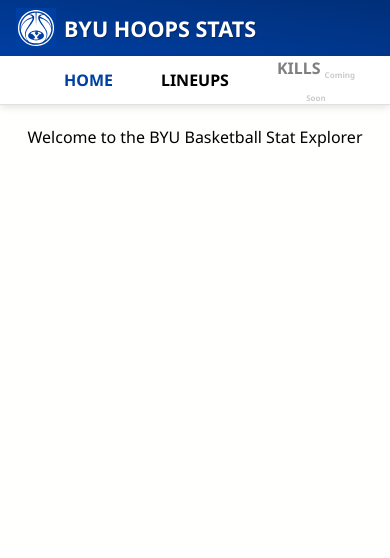
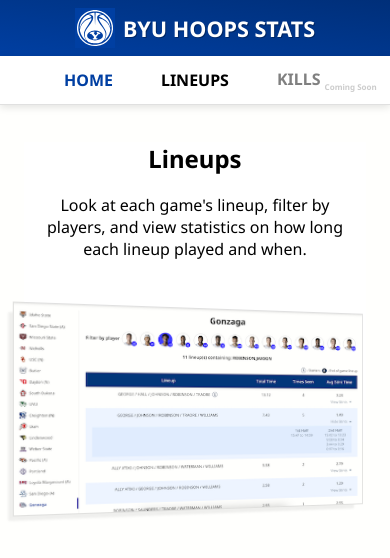
Before and after one commit to cvhooper22/hoopsKills, a React (Create React App) app in the folder stat_explorer/: page / in a window 390 px wide. Shown: the top 558 px of the page. Built offline with nearby package versions, Linux system fonts and the light colour scheme.

Commit message:
basic responsiveness and home page

```diff
--- a/stat_explorer/src/components/GameSelector/GameSelector.css
+++ b/stat_explorer/src/components/GameSelector/GameSelector.css
@@ -10,6 +10,7 @@
   padding-left: var(--l);
   padding-right: var(--l);
   border-right: 4px solid transparent;
+  flex-shrink: 0;
 }
 
 .game-row.game-row--selected {
--- a/stat_explorer/src/components/PlayerFilters/PlayerFilters.js
+++ b/stat_explorer/src/components/PlayerFilters/PlayerFilters.js
@@ -22,8 +22,8 @@
   // }, {selected: [], unselected: []});
   // const displayPlayers = [...selected, ...unselected];
   return (
-    <div className="flex-center">
-      <h4>Filter by player</h4>
+    <div className="player-filter flex-center">
+      <h4 className="player-filter__title">Filter by player</h4>
       <div className="player-filters">
         {players.map((p) => {
           const firstName = p.split(",")[1];
--- a/stat_explorer/src/index.css
+++ b/stat_explorer/src/index.css
@@ -1,6 +1,7 @@
 @import "styles/layout.css";
 @import "styles/typography.css";
 @import "styles/common.css";
+@import "styles/mobile.css";
 
 body {
   margin: 0;
--- a/stat_explorer/src/styles/common.css
+++ b/stat_explorer/src/styles/common.css
@@ -9,4 +9,5 @@
   display: inline-block;
   border: 1px solid var(--navy-blue);
   text-align: center;
+  flex-shrink: 0;
 }
--- /dev/null
+++ b/stat_explorer/src/styles/mobile.css
@@ -0,0 +1,86 @@
+@media screen and (max-width: 700px) {
+  header {
+    justify-content: center;
+  }
+
+  nav.nav {
+    overflow-x: scroll;
+  }
+
+  nav.nav li{
+    flex-shrink: 0;
+  }
+
+  .feature-area {
+    flex-direction: column-reverse;
+  }
+
+  div.home-lineups {
+    margin-left: auto;
+    margin-right:auto;
+    margin-bottom: 3rem;
+  }
+
+  .home-image {
+    margin: auto;
+  }
+
+  div.lineups {
+    flex-direction: column;
+    padding-top: var(--s);
+    padding-right: 0;
+  }
+
+  .games.flex-c.scroll {
+    flex-direction: row;
+    height: auto;
+    width: 100%;
+    overflow-x: scroll;
+  }
+
+  div.game-row.game-row--selected {
+    border-bottom: 4px solid var(--royal-blue);
+    border-right-color: transparent;
+    border-left: 4px solid transparent;
+  }
+
+  .lineups h1.lineup-game-label {
+    margin-top: var(--m);
+    margin-bottom: var(--m);
+  }
+
+  h4.lineups__totals {
+    margin-top: var(--m);
+    margin-bottom: var(--m);
+  }
+
+  .lineup-table .lineup-table__legend {
+    text-align: center;
+  }
+
+  .player-filter__title {
+    margin-top: 0;
+    margin-bottom: var(--s);
+    font-weight: normal;
+  }
+
+  div.player-filters {
+    flex-wrap: nowrap;
+    height: 60px;
+    width: 100%;
+    overflow-x: scroll;
+  }
+
+  div.player-filter.flex-center {
+    flex-direction: column;
+  }
+
+  div.lineups-content.pr-l {
+    padding-right: 0;
+  }
+
+  div.lr--lineup {
+    flex: 3 1;
+    padding-left: var(--s);
+  }
+}
--- /dev/null
+++ b/stat_explorer/src/views/Home/Home.css
@@ -0,0 +1,20 @@
+.feature-area {
+  display: flex;
+  justify-content: center;
+  background-color: white;
+  height: 300px;
+}
+
+.home-image {
+  align-self: center;
+  transform: perspective(100px) rotateY(2deg);
+  box-shadow: -7px 7px 2px -3px rgb(100 100 100 / 10%);
+  border: 1px solid rgba(0,0,0,0.12);
+  height: 200px;
+}
+
+.home-lineups {
+  width: 300px;
+  margin-left: var(--xl);
+  margin-top: 3rem;
+}
--- a/stat_explorer/src/views/Home/Home.js
+++ b/stat_explorer/src/views/Home/Home.js
@@ -1,9 +1,16 @@
 import React from 'react';
+import "./Home.css";
 
 export default function Home () {
   return (
     <div className="home">
-      Welcome to the BYU Basketball Stat Explorer
+      <p className="feature-area">
+        <img className="home-image" src="lineupsScreen.png"/>
+        <div className="home-lineups">
+          <h2>Lineups</h2>
+          Look at each game's lineup, filter by players, and view statistics on how long each lineup played and when.
+        </div>
+      </p>
     </div>
   );
 }
--- a/stat_explorer/src/views/Lineups/Lineups.js
+++ b/stat_explorer/src/views/Lineups/Lineups.js
@@ -46,7 +46,7 @@
       .then((data) => {
         const lineups = genLineupData(data[0].bbgame);
         const team = data[0].bbgame.team.find((t) => t.name === "BYU");
-        const teamPlayers = team.player.filter(p => p.checkname !== 'TEAM');
+        const teamPlayers = team.player.filter(p => p.checkname !== 'TEAM' && p.gp !== "0");
         const players = teamPlayers.map((p) => p.checkname);
         setPlayers(players);
         setLineupData(lineups);
@@ -72,8 +72,8 @@
   return (
     <div className="lineups flex">
       <GameSelector onGameClick={handleGameChange} currentGame={currentGame}/>
-      <div className="f1 flex-c pr-l">
-        <h1>{nameFromId(currentGame)}</h1>
+      <div className="lineups-content f1 flex-c pr-l">
+        <h1 className="lineup-game-label">{nameFromId(currentGame)}</h1>
         {loading && <YBallLoader />}
         {!loading && !!Object.keys(lineupData.lineups).length && (
           <div className="f1-hide flex-c">
@@ -82,7 +82,7 @@
               filterPlayers={filterPlayers}
               onChange={onPlayerChange}
             />
-            {filterPlayers.length < 1 && <h4>{`Total Lineups: ${Object.keys(lineupData.lineups).length}`}</h4>}
+            {filterPlayers.length < 1 && <h4 className="lineups__totals">{`Total Lineups: ${Object.keys(lineupData.lineups).length}`}</h4>}
             <LineupTable lineups={currentLineups} filterPlayers={filterPlayers}/>
           </div>
         )}
--- a/stat_explorer/src/views/Lineups/components/LineupRow.js
+++ b/stat_explorer/src/views/Lineups/components/LineupRow.js
@@ -44,17 +44,17 @@
   }
   return(
     <div className="lineup-row" key={getLineupHash(lineup.names)}>
-        <div className='flex-aic pt-m'>
+      <div className='flex-aic pt-s'>
         <div className='lr--lineup flex-center'>
           {lineupToString(lineup)}
           {lineup.isStartingLineup && <div className='circle-badge starter-badge ml-s'>S</div>}
           {lineup.isEndingLineup && <div className='circle-badge ender-badge ml-s'>E</div>}
           </div>
         <div className="lr--time f1">{lineup.totalTime.toFixed(2)}</div>
-        <div className='lr--stint-count lineup-header f1'>{lineup.stints.length}</div>
+        <div className='lr--stint-count f1'>{lineup.stints.length}</div>
         <div className='lr--avg-time f1'>{avgStintTime.toFixed(2)}</div>
       </div>
-      <div className="lineup-stints mt-s pb-m px-l">
+      <div className="lineup-stints mt-s pb-s px-l">
         <div className='trigger-row flex-jce' role="button" onClick={handleTriggerClick}>
           <span className="trigger-text mr-s">{`${showStints ? 'Hide' : 'View'} Stints`}</span>
           <div className={`trigger${showStints ? ' trigger--open' : ''}`} />
--- a/stat_explorer/src/views/Lineups/styles/LineupTable.css
+++ b/stat_explorer/src/views/Lineups/styles/LineupTable.css
@@ -24,3 +24,7 @@
 .lineup-table__body {
   font-size: 0.9rem;
 }
+
+.lineup-table__headers {
+  font-weight: bold;
+}
```
Also changed, not shown: stat_explorer/public/lineupsScreen.png (added).
